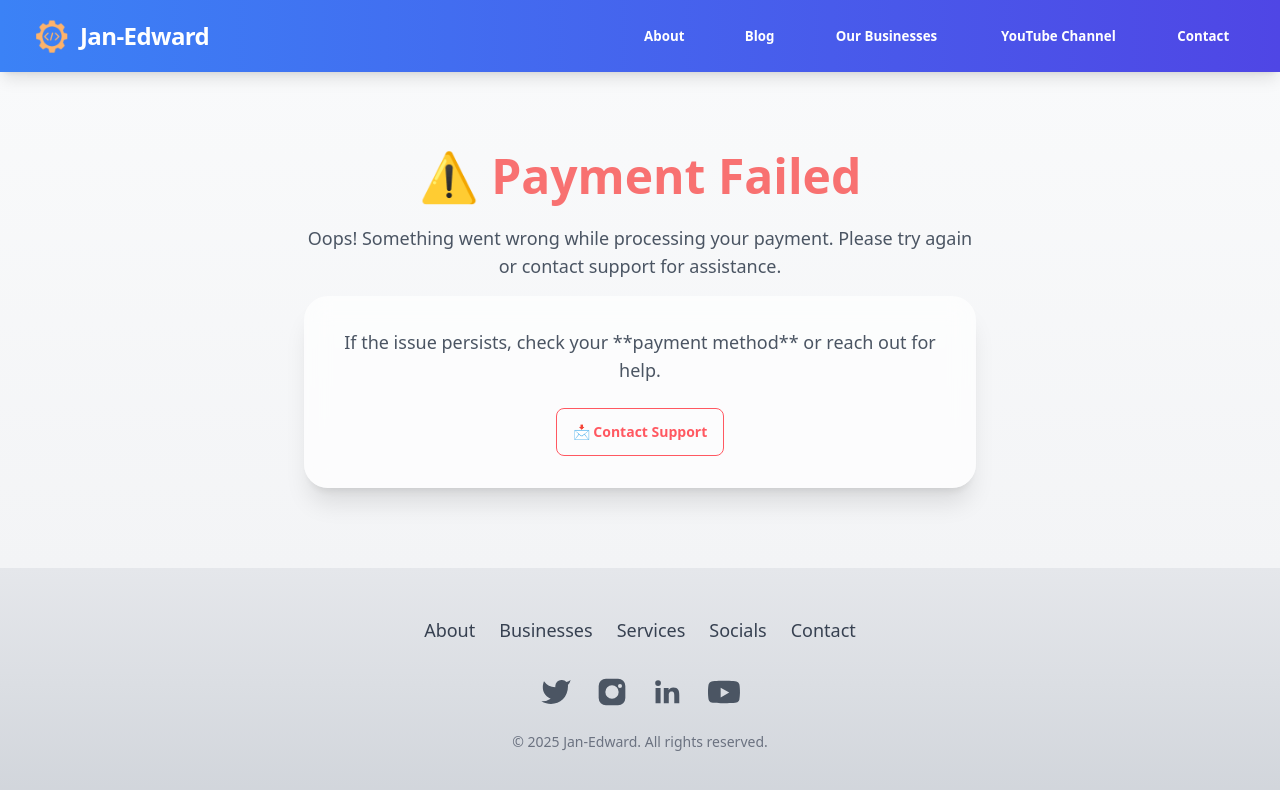
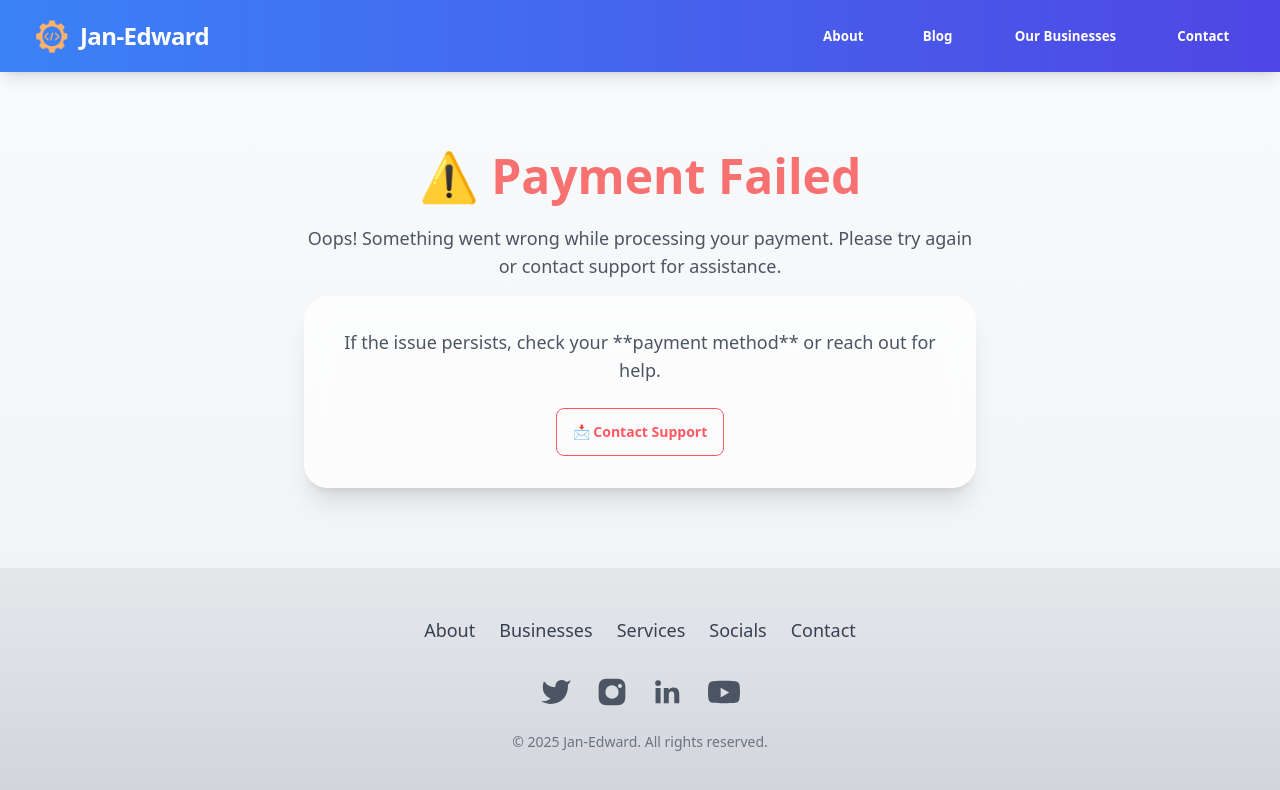
Before and after one commit to jgierlach/jan-edward, a SvelteKit app: page /checkout/failure in a window 1280 px wide. Shown: the top 790 px of the page. Built offline with nearby package versions, Linux system fonts and the light colour scheme.

Commit message:
Commented out YouTube channel links and the latest videos section in Navbar and +page.svelte files.

```diff
--- a/src/lib/components/Navbar.svelte
+++ b/src/lib/components/Navbar.svelte
@@ -43,12 +43,12 @@
 			class="btn btn-ghost text-white hover:text-gray-200"
 			class:btn-active={isActive('/', '#our-businesses')}>Our Businesses</a
 		>
-		<a
+		<!-- <a
 			href="https://www.youtube.com/@CoreLabsDigital"
 			target="_blank"
 			class="btn btn-ghost text-white hover:text-gray-200"
 			class:btn-active={isActive('/blog', '/blog')}>YouTube Channel</a
-		>
+		> -->
 		<a
 			href="/#contact"
 			class="btn btn-ghost text-white hover:text-gray-200"
@@ -95,12 +95,12 @@
 			class="btn btn-ghost text-white hover:text-gray-200"
 			class:btn-active={isActive('/', '#our-businesses')}>Our Businesses</a
 		>
-		<a
+		<!-- <a
 			href="https://www.youtube.com/@CoreLabsDigital"
 			target="_blank"
 			class="btn btn-ghost text-white hover:text-gray-200"
 			class:btn-active={isActive('/blog', '/blog')}>YouTube Channel</a
-		>
+		> -->
 		<a
 			href="/#contact"
 			class="btn btn-ghost text-white hover:text-gray-200"
--- a/src/routes/+page.svelte
+++ b/src/routes/+page.svelte
@@ -282,16 +282,14 @@
 <!-- OUR BUSINESSES SECTION ENDS -->
 
 <!-- LATEST VIDEOS SECTION BEGINS -->
-<section
+<!-- <section
 	id="latest-videos"
 	class="bg-gradient-to-br from-gray-100 to-gray-200 py-20 dark:from-gray-900 dark:to-gray-800"
 >
 	<div class="container mx-auto px-6 text-center lg:px-12">
 		<h2 class="mb-12 text-5xl font-bold text-gray-900 dark:text-white">🎥 Latest Videos</h2>
 
-		<!-- Video Grid -->
 		<div class="grid gap-10 sm:grid-cols-1 md:grid-cols-2 lg:grid-cols-3">
-			<!-- Video 1 -->
 			<div
 				class="group relative overflow-hidden rounded-xl shadow-lg transition-all duration-300 hover:scale-105"
 			>
@@ -305,7 +303,6 @@
 				</iframe>
 			</div>
 
-			<!-- Video 2 -->
 			<div
 				class="group relative overflow-hidden rounded-xl shadow-lg transition-all duration-300 hover:scale-105"
 			>
@@ -319,7 +316,6 @@
 				</iframe>
 			</div>
 
-			<!-- Video 3 -->
 			<div
 				class="group relative overflow-hidden rounded-xl shadow-lg transition-all duration-300 hover:scale-105"
 			>
@@ -334,7 +330,7 @@
 			</div>
 		</div>
 	</div>
-</section>
+</section> -->
 <!-- LATEST VIDEOS SECTION ENDS -->
 
 <!-- LATEST BLOGS SECTION BEGINS -->
```
